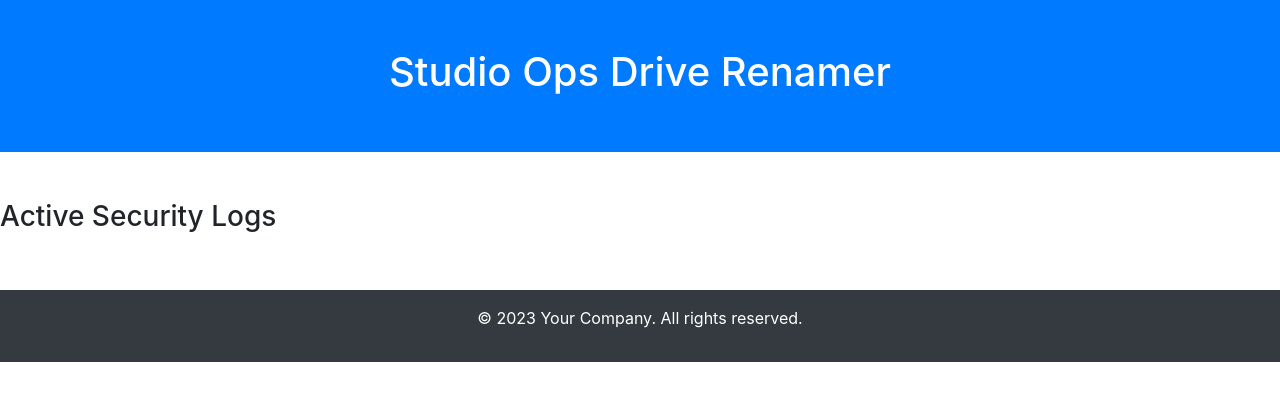
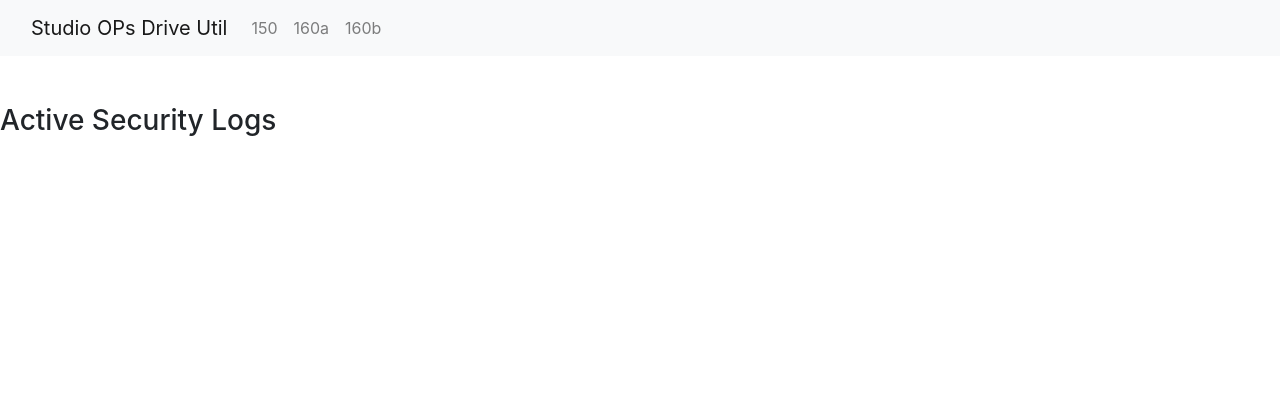
Before and after one commit to naliuj/StudioOpsDriveUtil, a Flask app: template templates/index.html in a window 1280 px wide. Shown: the top 401 px of the page. Run offline with Flask 3, Linux system fonts and the light colour scheme; the template is opened without the code that fills it: values that come from a table or form of the project are taken from there, others are empty; parts of the project's set-up code (start-up, migrations or seed data) failed here and were passed over; some libraries are stand-ins or nearby versions.

Commit message:
added support for 160a and 160b

```diff
--- a/app.py
+++ b/app.py
@@ -1,4 +1,4 @@
-from flask import Flask, render_template, request, jsonify
+from flask import Flask, render_template, request, jsonify, redirect, url_for
 from GoogleDriveTools import GoogleDriveTools
 from RenameForm import RenameForm
 from secret import secret
@@ -21,11 +21,29 @@ rooms_150 = ['1JJsj94oT62TjcstJ-KxPPvy-LRNPyOl2',
              '18P44BNiszkqsLoetFO6_rCD2yBaWI1ev',
              '1A7gaQdhgvdo-SyTXwcS5QHIlVNnPKo6b']
 
+rooms_160a = ['1WQ6l85hNfXS5x4QGNruQwhTSSh6dgQ0V',
+              '149BjNHII-mVFyc-Dhf_0NNLD1_0NnU62',
+              '1s2WXRgM10qa6frIhzz5J3Qn1-_w8RF8k',
+              '1j6-rm9V_bdaFFy0Ih_3eC8WD9DzDHo5H',
+              '1IE8DusVhidVQ6EvqSHrgfRsOX95nofYU']
+
+rooms_160b = ['1dIcULToyCsDNGT0e_-7aM4yVxBUH9nVr',
+              '11lWdWj_Ub0Rk0mpZtvH8YazxMsgzGZer',
+              '1KT5q0ZBVYUPvk2CSIXC27pim0pa1Ib94',
+              '1KEZi1YUZ7JqU5REgvqNyUOrBKUqv61mY',
+              '10YuTj6iuqE2cjQIJUnoxJXnlG0kXIp17',
+              '14QARjeKWKRUlCrI0l87_dqHH3xYlnkyu']
+
 driveHelper = GoogleDriveTools(studioOpsDrive)
 
 
-@app.route('/', methods=['GET', 'POST'])
+@app.route('/')
 def main():
+    return redirect(url_for('desk_150'))
+
+
+@app.route('/150', methods=['GET', 'POST'])
+def desk_150():
     form = RenameForm()
 
     if form.validate_on_submit():
@@ -34,8 +52,40 @@ def main():
 
     active_rooms = []
     for i in driveHelper.get_active_rooms(rooms_150):
-        active_rooms.append([i,driveHelper.get_folder_name(i)])
-    return render_template('index.html', active_rooms=active_rooms, form=form)
+        active_rooms.append([i, driveHelper.get_folder_name(i)])
+    return render_template('index.html', active_rooms=active_rooms, form=form,
+                           active_menu_item='150')
+
+
+@app.route('/160a', methods=['GET', 'POST'])
+def desk_160a():
+    form = RenameForm()
+
+    if form.validate_on_submit():
+        for file in driveHelper.list_files(form.id.data):
+            driveHelper.rename_file(file['id'], form.newName.data)
+
+    active_rooms = []
+    for i in driveHelper.get_active_rooms(rooms_160a):
+        active_rooms.append([i, driveHelper.get_folder_name(i)])
+    return render_template('index.html', active_rooms=active_rooms, form=form,
+                           active_menu_item='160a')
+
+
+@app.route('/160b', methods=['GET', 'POST'])
+def desk_160b():
+    form = RenameForm()
+
+    if form.validate_on_submit():
+        for file in driveHelper.list_files(form.id.data):
+            print(form.newName.data)
+            driveHelper.rename_file(file['id'], form.newName.data)
+
+    active_rooms = []
+    for i in driveHelper.get_active_rooms(rooms_160b):
+        active_rooms.append([i, driveHelper.get_folder_name(i)])
+    return render_template('index.html', active_rooms=active_rooms, form=form,
+                           active_menu_item='160b')
 
 
 if __name__ == '__main__':
--- a/templates/index.html
+++ b/templates/index.html
@@ -17,15 +17,29 @@
 
 <body>
 
-    <!-- Hero Section -->
-    <section id="home" class="hero bg-primary text-white text-center py-5">
-        <div class="container">
-            <h1>Studio Ops Drive Renamer</h1>
+    <nav class="navbar navbar-expand-lg navbar-light bg-light">
+        <div class="container-fluid">
+            <a class="navbar-brand" href="#">Studio OPs Drive Util</a>
+            <button class="navbar-toggler" type="button" data-bs-toggle="collapse" data-bs-target="#navbarSupportedContent" aria-controls="navbarSupportedContent" aria-expanded="false" aria-label="Toggle navigation">
+                <span class="navbar-toggler-icon"></span>
+            </button>
+            <div class="collapse navbar-collapse" id="navbarSupportedContent">
+                <ul class="navbar-nav me-auto mb-2 mb-lg-0">
+                    <li class="nav-item {% if active_menu_item == '150' %}active{% endif %}">
+                        <a class="nav-link" href="/150">150</a>
+                    </li>
+                    <li class="nav-item {% if active_menu_item == '160a' %}active{% endif %}">
+                        <a class="nav-link" href="/160a">160a</a>
+                    </li>
+                    <li class="nav-item {% if active_menu_item == '160b' %}active{% endif %}">
+                        <a class="nav-link" href="/160b">160b</a>
+                    </li>
+                </ul>
+            </div>
         </div>
-    </section>
+    </nav>
 
-    <!-- Contact Section -->
-    <section id="contact" class="py-5">
+    <section id="ActiveRooms" class="py-5">
         <h3>Active Security Logs</h3>
         <div class="row">
             <div class="container col-3">
@@ -93,11 +107,6 @@
         </div>
     </section>
 
-    <!-- Footer Section -->
-    <footer class="bg-dark text-white text-center py-3">
-        <p>&copy; 2023 Your Company. All rights reserved.</p>
-    </footer>
-
     <!-- Add Bootstrap JS and any other scripts here -->
     <script src="https://code.jquery.com/jquery-3.5.1.slim.min.js"></script>
     <script src="https://cdn.jsdelivr.net/npm/@popperjs/core@2.9.1/dist/umd/popper.min.js"></script>
```
